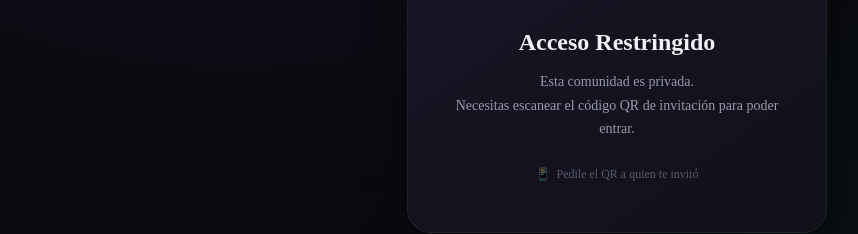
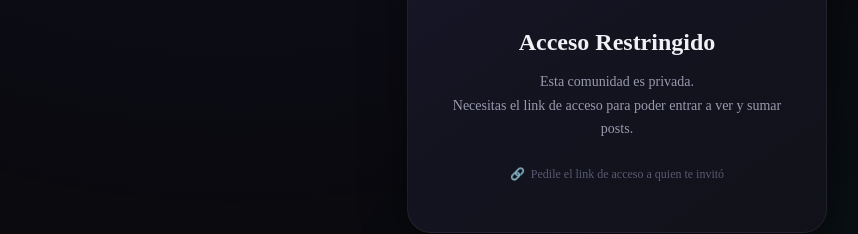
Before and after one commit to CJ-arg/click-club, a Next.js app: page / in a window 1280 px wide. Shown: the part 349-583 px from the top of the page, without its empty margins (23-881 px from the left). Built offline with nearby package versions, Linux system fonts and the light colour scheme.

Commit message:
Text 24hs db clean up

```diff
--- a/src/app/page.js
+++ b/src/app/page.js
@@ -32,10 +32,10 @@ export default function HomePage() {
           <h1 className="gate__title">Acceso Restringido</h1>
           <p className="gate__subtitle">
             Esta comunidad es privada.<br />
-            Necesitas escanear el código QR de invitación para poder entrar.
+            Necesitas el link de acceso para poder entrar a ver y sumar posts.
           </p>
           <p className="gate__hint">
-            <span>📱</span> Pedile el QR a quien te invitó
+            <span>🔗</span> Pedile el link de acceso a quien te invitó
           </p>
         </div>
       </div>
--- a/src/components/Feed.js
+++ b/src/components/Feed.js
@@ -166,6 +166,7 @@ export default function Feed() {
         {/* Publish Section */}
         <section className="publish">
           {!showForm ? (
+            <div style={{ textAlign: 'center' }}>
               <button
                 className="publish__toggle"
                 onClick={() => setShowForm(true)}
@@ -173,6 +174,10 @@ export default function Feed() {
               >
                 <span>✨</span> Compartir mi post de LinkedIn
               </button>
+              <p style={{ marginTop: '10px', fontSize: '12px', color: 'var(--text-muted)' }}>
+                ℹ️ Aclaración: La base de datos se limpia cada 24 horas y los posts son borrados.
+              </p>
+            </div>
           ) : (
             <form className="publish__form" onSubmit={handleSubmit}>
               <h2 className="publish__form-title">
@@ -245,7 +250,7 @@ export default function Feed() {
                   disabled={submitting}
                   id="btn-submit-post"
                 >
-                  {submitting ? '⏳ Publicando...' : '🚀 Publicar'}
+                  {submitting ? '⏳ Publicando...' : '🚀 Publicar por 24 hs'}
                 </button>
                 <button
                   type="button"
```
Lines whose indentation alone changed are shown as unchanged.
